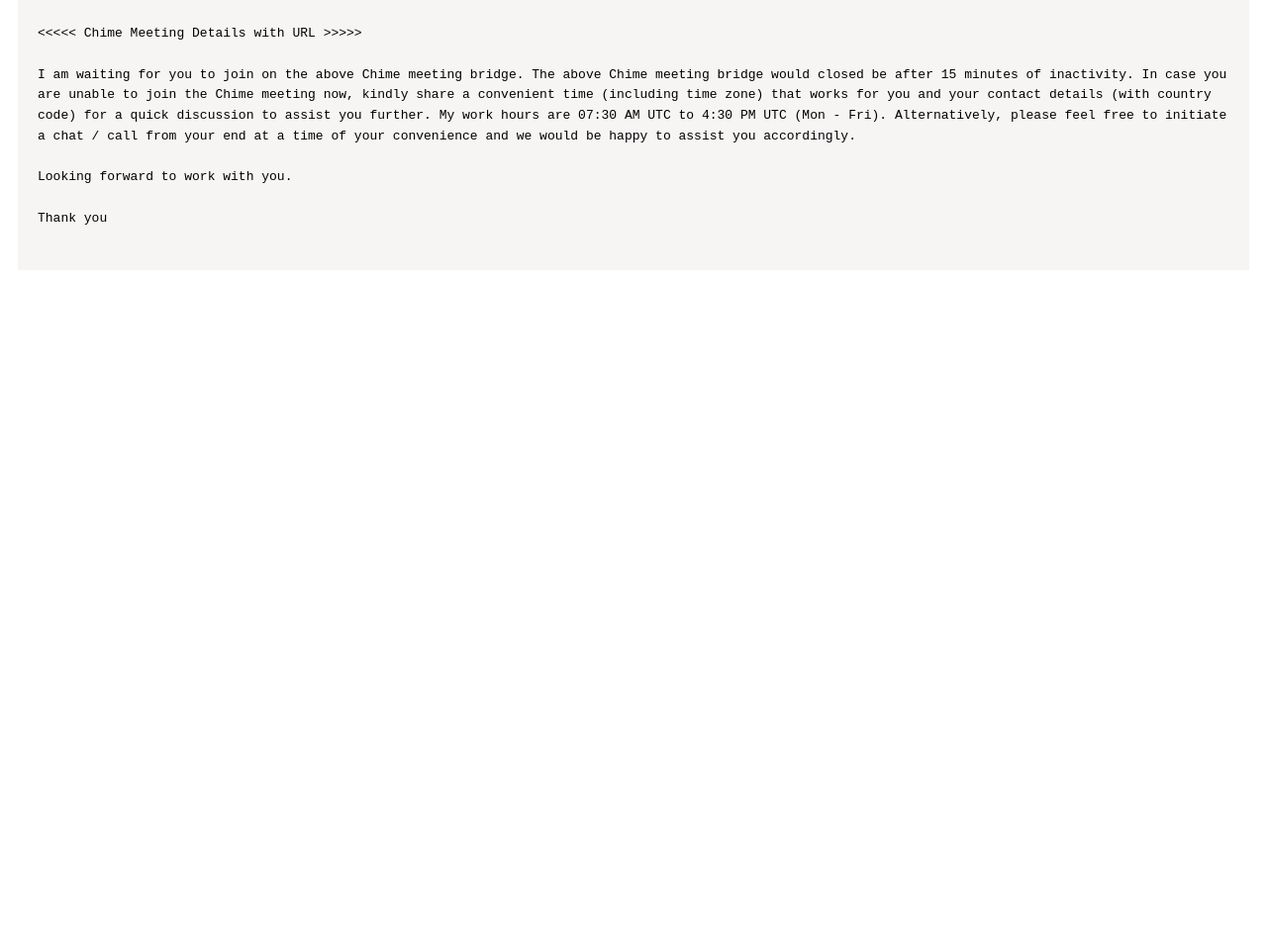
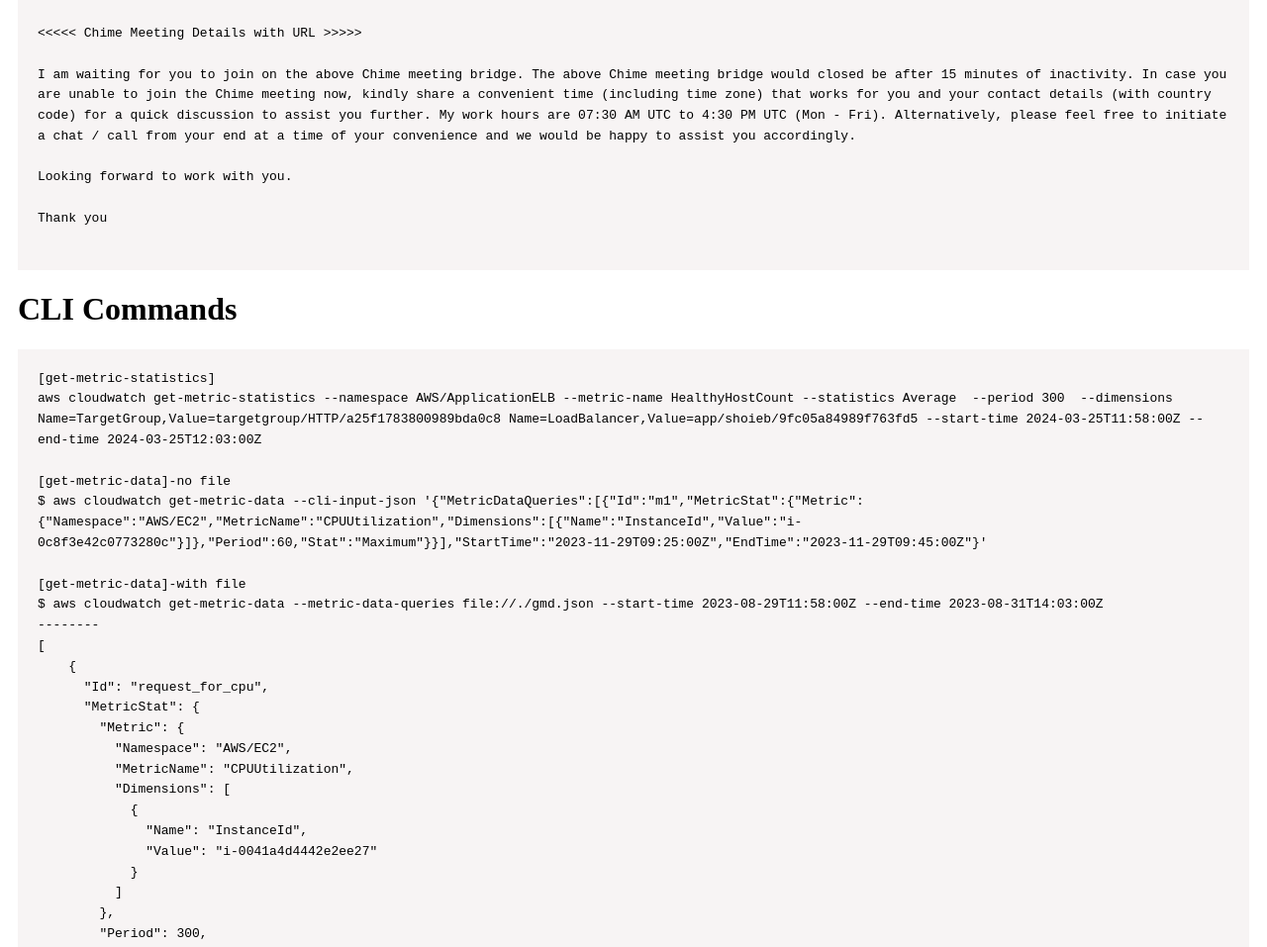
Before and after one commit to msiiqbal/aws-blurbs, a plain HTML site: page blurb.html in a window 1280 px wide. Shown: the part 4995-5952 px from the top of the page at 99% size. Before the commit the page ends 5291 px from the top, so only its background shows below. Drawn offline with Linux system fonts and the light colour scheme.

Commit message:
Update blurb.html

```diff
--- a/blurb.html
+++ b/blurb.html
@@ -245,8 +245,52 @@ Thank you
             </pre>
     </div>
 
+    <div class="block">
+      <h1 class="heading">CLI Commands</h1>
+      <pre id="cli_commands">
+[get-metric-statistics]
+aws cloudwatch get-metric-statistics --namespace AWS/ApplicationELB --metric-name HealthyHostCount --statistics Average  --period 300  --dimensions Name=TargetGroup,Value=targetgroup/HTTP/a25f1783800989bda0c8 Name=LoadBalancer,Value=app/shoieb/9fc05a84989f763fd5 --start-time 2024-03-25T11:58:00Z --end-time 2024-03-25T12:03:00Z
+
+[get-metric-data]-no file
+$ aws cloudwatch get-metric-data --cli-input-json '{"MetricDataQueries":[{"Id":"m1","MetricStat":{"Metric":{"Namespace":"AWS/EC2","MetricName":"CPUUtilization","Dimensions":[{"Name":"InstanceId","Value":"i-0c8f3e42c0773280c"}]},"Period":60,"Stat":"Maximum"}}],"StartTime":"2023-11-29T09:25:00Z","EndTime":"2023-11-29T09:45:00Z"}'
+
+[get-metric-data]-with file
+$ aws cloudwatch get-metric-data --metric-data-queries file://./gmd.json --start-time 2023-08-29T11:58:00Z --end-time 2023-08-31T14:03:00Z
+--------
+[
+    {
+      "Id": "request_for_cpu",
+      "MetricStat": {
+        "Metric": {
+          "Namespace": "AWS/EC2",
+          "MetricName": "CPUUtilization",
+          "Dimensions": [
+            {
+              "Name": "InstanceId",
+              "Value": "i-0041a4d4442e2ee27"
+            }
+          ]
+        },
+        "Period": 300,
+        "Stat": "Average",
+        "Unit": "Percent"
+      }
+    }
+]
+--------
+[put-rule]
+$ aws events put-rule --name "nht-shoieb-16082002-rule" --event-pattern "{\"source\":[\"aws.ec2\"],\"detail-type\":[\"EC2 Instance State-change Notification\"],\"detail\":{\"state\":[\"stopped\",\"terminated\"]}}"
+
+[put-log-events]
+$ aws logs put-log-events --log-group-name shoiebim_a-3993fa0 --log-stream-name i-0cd5ee34a73d0806d --log-events '[  {"timestamp": 1693316496102,"message": "First: Lab Completed"},{"timestamp": 1693316509464,"message": "Second: Lab Completed"}]'
+
+remote server to mac download
+$ scp -i authenticate.pem ec2-user@54.174.36.10:/home/ec2-user/pc.pcap /Users/shoiebim/Downloads
+      </pre>
+    </div>
+
+  </div>
 
 
-  </div>
 </body>
 </html>
```
